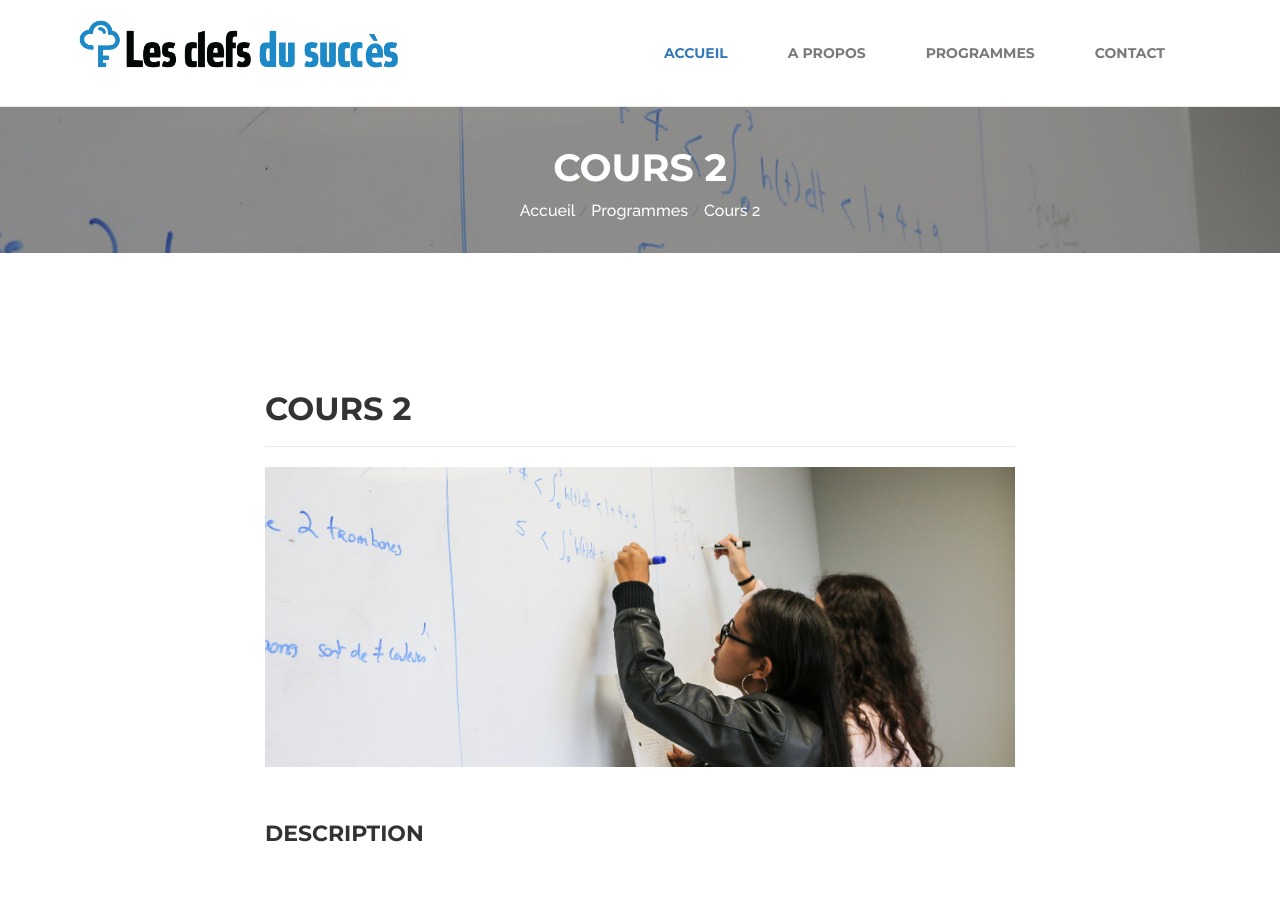
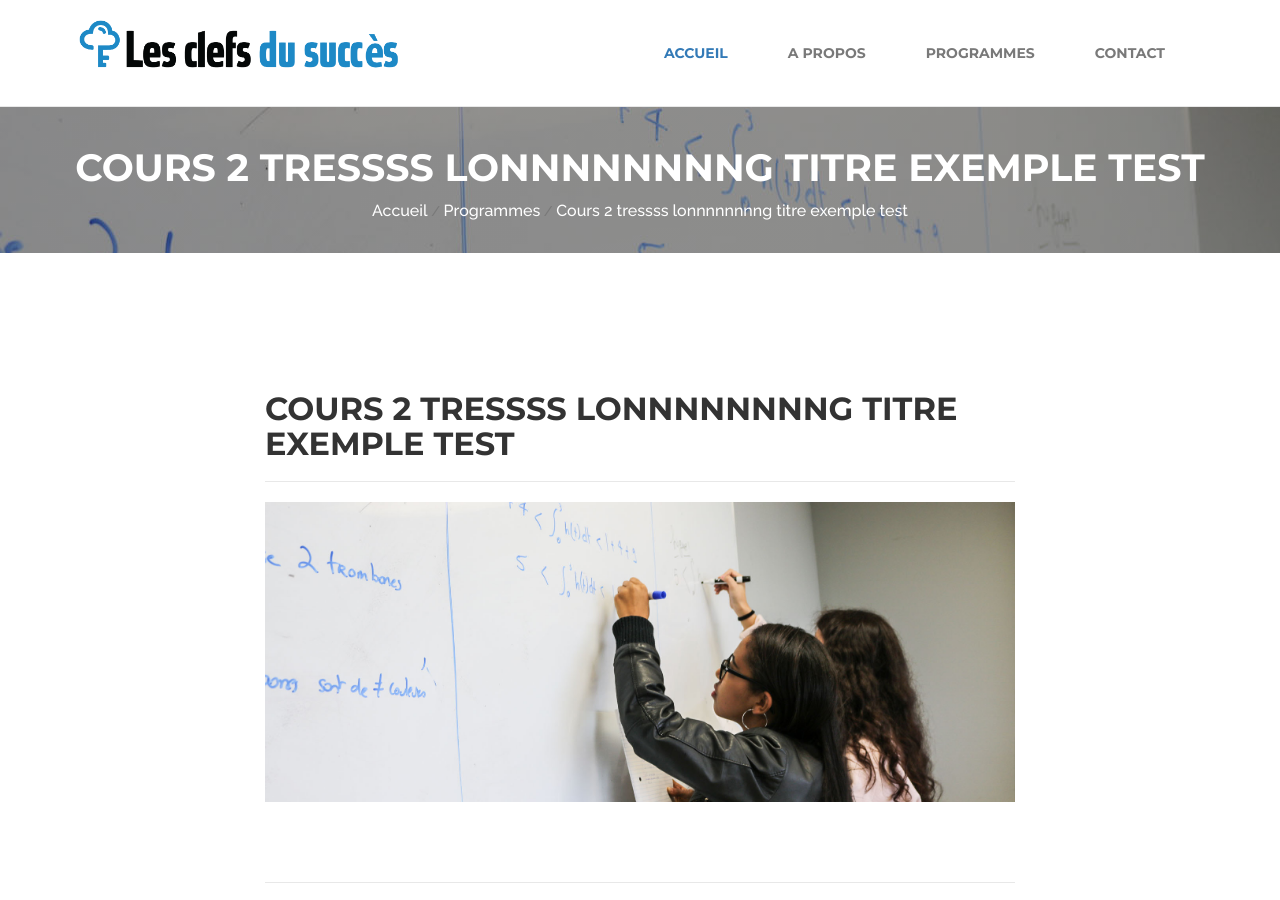
Before and after one commit to bkingg/les-clefs-pour-reussir, a Jekyll site: the page built from _programmes/test 2.md, in a window 1280 px wide and 900 px high. Built offline with Jekyll 4.4.1, drawn with Linux system fonts in a browser that asks for light colours.

Commit message:
long title

```diff
--- a/_layouts/programme.html
+++ b/_layouts/programme.html
@@ -41,7 +41,6 @@
 
                         <!-- description section -->
                         <div class="description">
-                            <h4>DESCRIPTION</h4>
 
                             {{ page.content | mardownify }}
 
--- a/_programmes/test 2.md
+++ b/_programmes/test 2.md
@@ -1,6 +1,6 @@
 ---
 layout: programme
-title: Cours 2
+title: Cours 2 tressss lonnnnnnnng titre exemple test
 date: '2017-07-29T14:02:37+00:00'
 image: "/uploads/programme.jpg"
 ---
```
